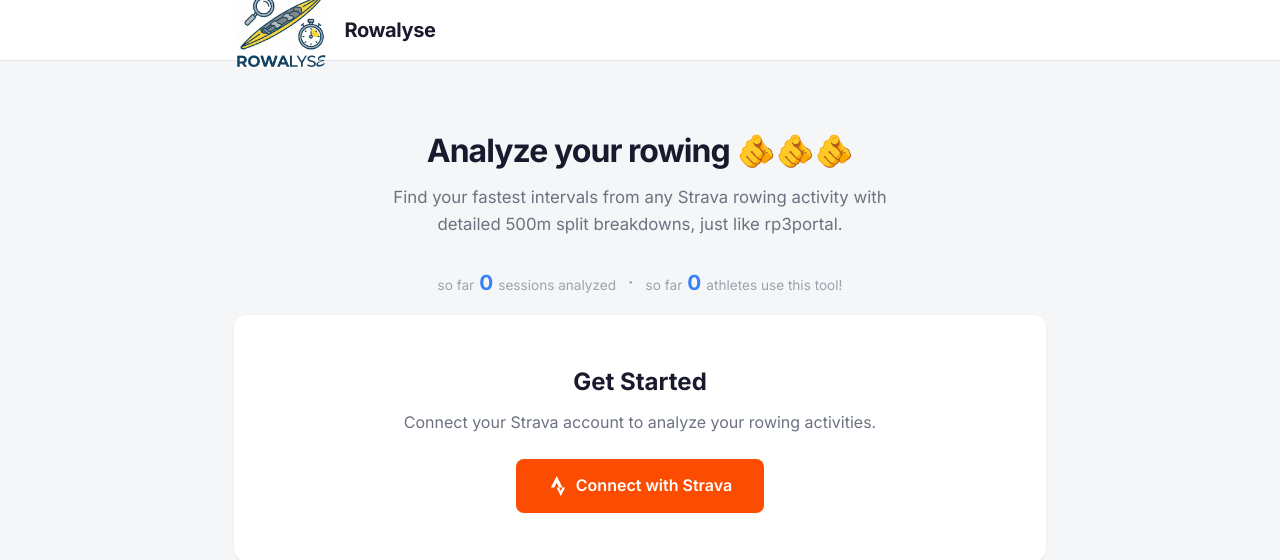
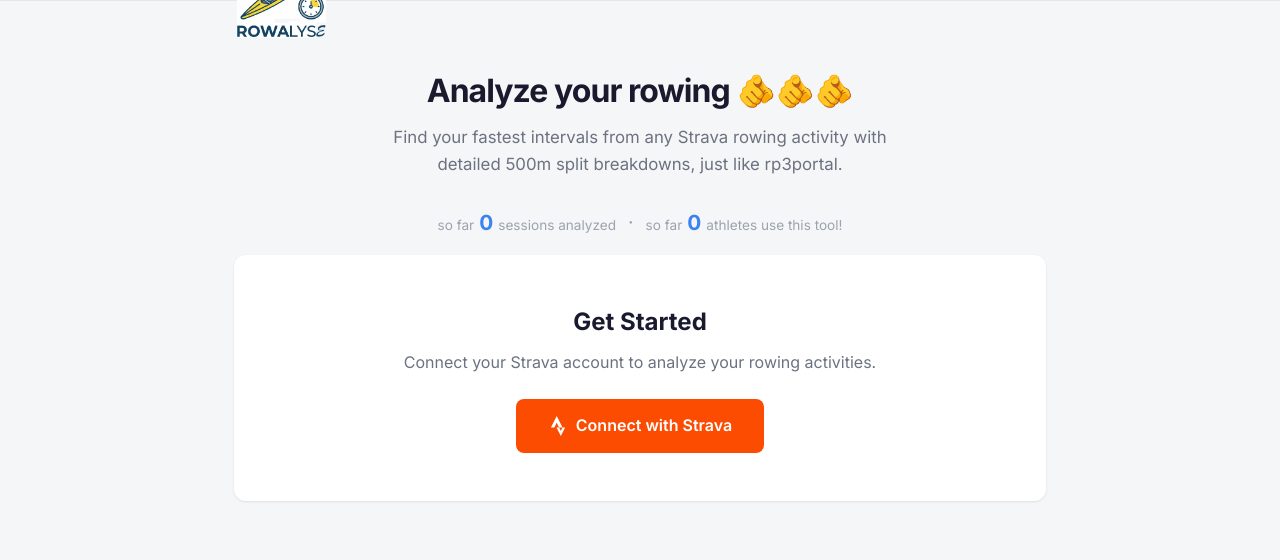
Before and after one commit to RubenVlieger/rowalyze, a Flask app: page / in a window 1280 px wide. Shown: the top 560 px of the page. Run offline with Flask 3, Linux system fonts and the light colour scheme; data that the repository does not hold is empty.

Commit message:
Updated header

```diff
--- a/static/style.css
+++ b/static/style.css
@@ -63,7 +63,7 @@ body {
     max-width: var(--max-width);
     margin: 0 auto;
     padding: 0 24px;
-    height: 60px;
+    height: 0px;
     display: flex;
     align-items: center;
     justify-content: space-between;
--- a/templates/base.html
+++ b/templates/base.html
@@ -21,7 +21,6 @@
             <a href="{{ url_for('index') }}" class="logo">
                 <img src="{{ url_for('static', filename='logo.png') }}" alt="Rowalyse" class="logo-icon"
                     style="height: 80px; width: auto;">
-                <span class="logo-text">Rowalyse</span>
             </a>
             <nav class="nav">
                 {% if authenticated %}
```
